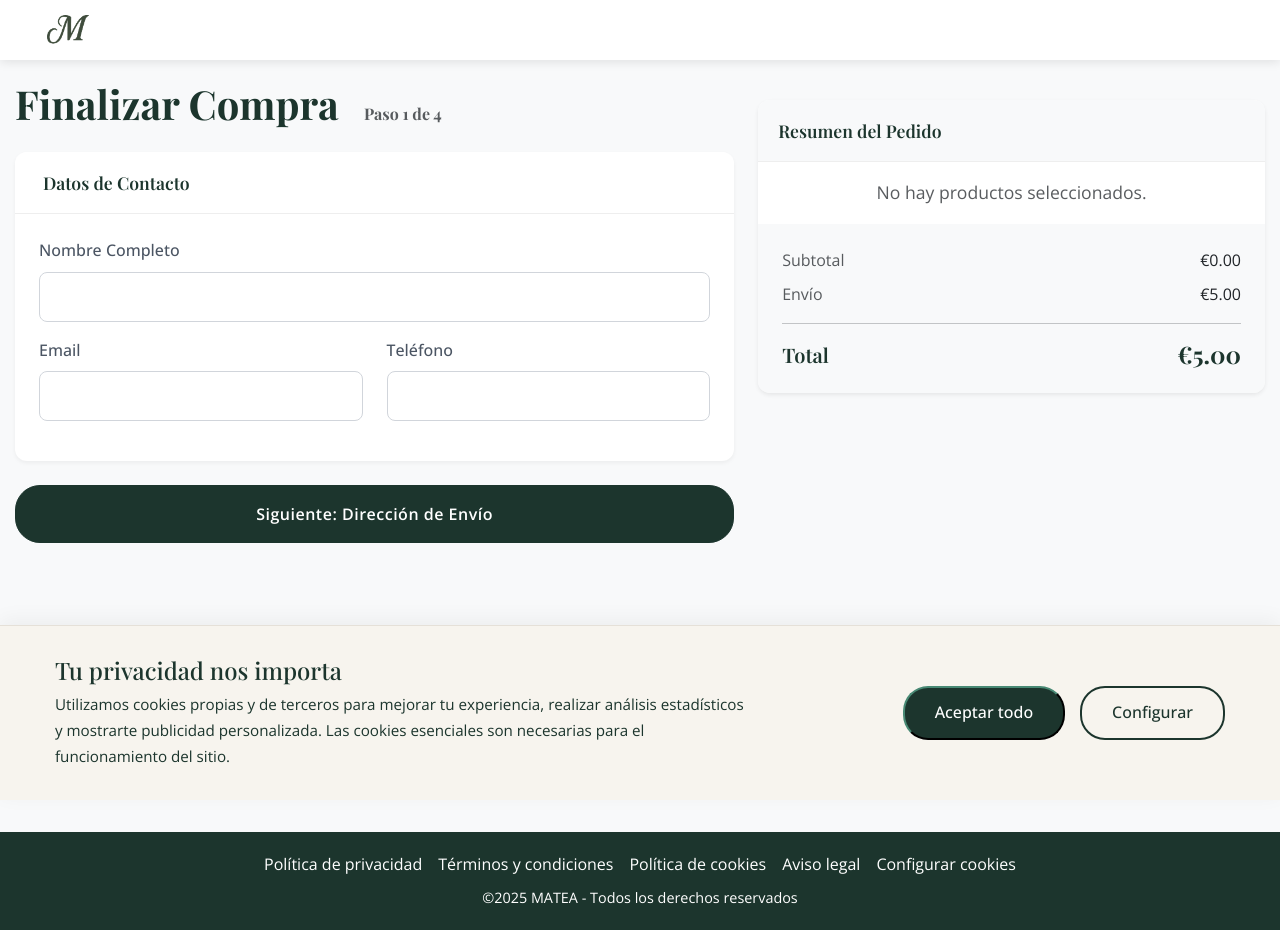
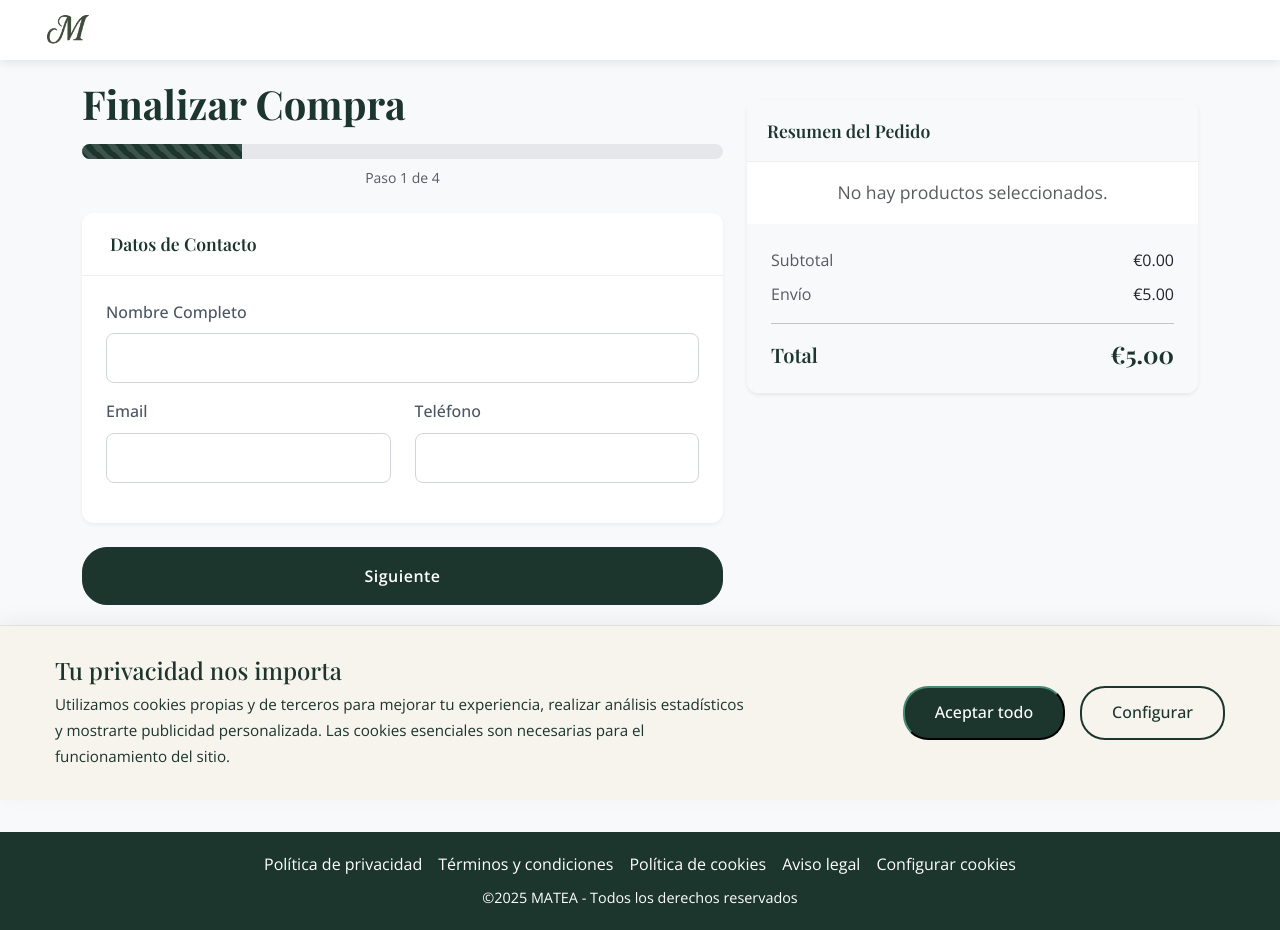
Before and after one commit to juanmah98/mateabags, an Angular app: page /checkout in a window 1280 px wide. Built offline with nearby package versions, Linux system fonts and the light colour scheme.

Commit message:
diseño de form

```diff
--- a/src/app/app.routes.ts
+++ b/src/app/app.routes.ts
@@ -2,15 +2,18 @@ import { Routes } from '@angular/router';
 import { authGuard } from './guards/auth.guard';
 import { adminGuard } from './core/guards/admin.guard';
 import { homeDateGuard } from './core/guards/home-date.guard';
+import { waitlistGuard } from './core/guards/waitlist.guard';
 
 export const routes: Routes = [
   {
     path: '',
-    loadComponent: () => import('./routes/waitlist/waitlist.component').then(m => m.WaitlistComponent)
+    loadComponent: () => import('./routes/waitlist/waitlist.component').then(m => m.WaitlistComponent),
+    canActivate: [waitlistGuard]
   },
   {
     path: 'waitlist',
-    loadComponent: () => import('./routes/waitlist/waitlist.component').then(m => m.WaitlistComponent)
+    loadComponent: () => import('./routes/waitlist/waitlist.component').then(m => m.WaitlistComponent),
+    canActivate: [waitlistGuard]
   },
   {
     path: 'home',
--- a/src/app/core/guards/home-date.guard.ts
+++ b/src/app/core/guards/home-date.guard.ts
@@ -1,16 +1,22 @@
 import { inject } from '@angular/core';
 import { Router, CanActivateFn } from '@angular/router';
 import { StorageService } from '../services/storage.service';
+import { LaunchService } from '../services/launch.service';
 
 /**
  * Guard temporal para el home
  * Protege el acceso hasta una fecha específica usando una clave temporal
- * Este guard NO es para autenticación de usuarios, solo para controlar
- * el acceso hasta el lanzamiento oficial
+ * O permite el acceso libre si ya se ha lanzado
  */
 export const homeDateGuard: CanActivateFn = (route, state) => {
     const router = inject(Router);
     const storageService = inject(StorageService);
+    const launchService = inject(LaunchService);
+
+    // Si ya se lanzó, permitir acceso libre
+    if (launchService.isLaunched()) {
+        return true;
+    }
 
     // Verificar si ya tiene la clave de acceso temporal guardada
     const storedKey = storageService.getSessionItem<string>('home_access_key');
--- /dev/null
+++ b/src/app/core/guards/waitlist.guard.ts
@@ -0,0 +1,19 @@
+import { inject } from '@angular/core';
+import { Router, CanActivateFn } from '@angular/router';
+import { LaunchService } from '../services/launch.service';
+
+/**
+ * Guard para la lista de espera
+ * Si ya se lanzó la aplicación, redirige al home
+ */
+export const waitlistGuard: CanActivateFn = (route, state) => {
+    const router = inject(Router);
+    const launchService = inject(LaunchService);
+
+    if (launchService.isLaunched()) {
+        router.navigate(['/home']);
+        return false;
+    }
+
+    return true;
+};
--- /dev/null
+++ b/src/app/core/services/launch.service.ts
@@ -0,0 +1,23 @@
+import { Injectable } from '@angular/core';
+
+@Injectable({
+    providedIn: 'root'
+})
+export class LaunchService {
+    // FECHA OBJETIVO
+    // 01 de febrero de 2026, 23:59:59 (Mes es 0-indexado en JS Date, 0 = Enero, 1 = Febrero)
+    // Nota: El comentario original decía "01 de febrero", pero new Date(2026, 0, 17) es 17 de Enero.
+    // Respetaré la fecha configurada en el código: 17 de Enero de 2026 a las 20:00:00
+    public readonly targetDate: Date = new Date(2026, 0, 17, 20, 0, 0);
+
+    constructor() { }
+
+    /**
+     * Verifica si la fecha actual es posterior a la fecha de lanzamiento.
+     * @returns true si ya se lanzó, false si aún estamos en espera.
+     */
+    isLaunched(): boolean {
+        const now = new Date();
+        return now > this.targetDate;
+    }
+}
--- a/src/app/routes/checkout/checkout.component.html
+++ b/src/app/routes/checkout/checkout.component.html
@@ -1,5 +1,5 @@
 <div class="checkout-container">
-    <div class="container-fluid">
+    <div class="container">
 
         <!-- Success Message -->
         <div *ngIf="isSuccess" class="success-message text-center py-5">
@@ -15,8 +15,15 @@
         <!-- Checkout Form -->
         <div *ngIf="!isSuccess" class="row">
             <div class="col-lg-7">
-                <h2 class="mb-4 section-title">Finalizar Compra <small class="text-muted fs-6 ms-3">Paso {{currentStep}}
-                        de 4</small></h2>
+                <h2 class="mb-3 section-title">Finalizar Compra</h2>
+                <div class="progress-container mb-4">
+                    <div class="progress" role="progressbar" [attr.aria-valuenow]="progressPercentage" aria-valuemin="0" aria-valuemax="100">
+                        <div class="progress-bar progress-bar-striped progress-bar-animated" [style.width.%]="progressPercentage">
+
+                        </div>
+                    </div>
+                    <small class="text-muted mt-2 d-block text-center">Paso {{currentStep}} de 4</small>
+                </div>
 
                 <form [formGroup]="checkoutForm" (ngSubmit)="onSubmit()">
 
@@ -46,8 +53,7 @@
                                 </div>
                             </div>
                         </div>
-                        <button type="button" class="btn btn-primary w-100 py-3" (click)="nextStep()">Siguiente:
-                            Dirección de Envío</button>
+                        <button type="button" class="btn btn-primary w-100 py-3" (click)="nextStep()">Siguiente</button>
                     </div>
 
                     <!-- Paso 2: Dirección de Envío -->
@@ -94,10 +100,9 @@
                             </div>
                         </div>
                         <div class="d-flex gap-2">
-                            <button type="button" class="btn btn-outline-secondary flex-fill py-3"
+                            <button type="button" class="btn btn-outline-primary flex-fill py-3"
                                 (click)="prevStep()">Atrás</button>
-                            <button type="button" class="btn btn-primary flex-fill py-3" (click)="nextStep()">Siguiente:
-                                Regalo</button>
+                            <button type="button" class="btn btn-primary flex-fill py-3" (click)="nextStep()">Siguiente</button>
                         </div>
                     </div>
 
@@ -124,10 +129,9 @@
                             </div>
                         </div>
                         <div class="d-flex gap-2">
-                            <button type="button" class="btn btn-outline-secondary flex-fill py-3"
+                            <button type="button" class="btn btn-outline-primary flex-fill py-3"
                                 (click)="prevStep()">Atrás</button>
-                            <button type="button" class="btn btn-primary flex-fill py-3" (click)="nextStep()">Siguiente:
-                                Pago</button>
+                            <button type="button" class="btn btn-primary flex-fill py-3" (click)="nextStep()">Siguiente</button>
                         </div>
                     </div>
 
@@ -168,7 +172,7 @@
                             </div>
                         </div>
                         <div class="d-flex gap-2">
-                            <button type="button" class="btn btn-outline-secondary flex-fill py-3"
+                            <button type="button" class="btn btn-outline-primary flex-fill py-3"
                                 (click)="prevStep()">Atrás</button>
                             <button type="submit" class="btn btn-primary flex-fill py-3"
                                 [disabled]="checkoutForm.invalid || isLoading">
--- a/src/app/routes/checkout/checkout.component.scss
+++ b/src/app/routes/checkout/checkout.component.scss
@@ -8,6 +8,25 @@
 .section-title {
     color: #1C352D;
     font-weight: 700;
+}
+
+.progress-container {
+    .progress {
+        height: 15px;
+        border-radius: 15px;
+        background-color: #e5e7eb;
+        overflow: hidden;
+
+        .progress-bar {
+            background-color: #1C352D;
+            font-weight: 600;
+            font-size: 0.9rem;
+            display: flex;
+            align-items: center;
+            justify-content: center;
+            transition: width 0.4s ease;
+        }
+    }
 }
 
 .card {
@@ -75,6 +94,25 @@
     }
 }
 
+.btn-outline-primary {
+    background-color: transparent;
+    border-color: #1C352D;
+    font-weight: 600;
+    letter-spacing: 0.5px;
+    transition: all 0.3s;
+    color: #1C352D;
+    border-radius: 25px;
+
+    &:hover {
+        background-color: (#1C352D);
+        border-color: (#1C352D);
+        transform: translateY(-1px);
+        color: #fff;
+    }
+
+}
+
+
 .icon-circle {
     width: 80px;
     height: 80px;
--- a/src/app/routes/checkout/checkout.component.ts
+++ b/src/app/routes/checkout/checkout.component.ts
@@ -67,6 +67,10 @@ export class CheckoutComponent implements OnInit {
   get addressForm() { return this.checkoutForm.get('address') as FormGroup; }
   get giftForm() { return this.checkoutForm.get('gift') as FormGroup; }
   get paymentForm() { return this.checkoutForm.get('payment') as FormGroup; }
+
+  get progressPercentage(): number {
+    return (this.currentStep / 4) * 100;
+  }
 
   ngOnInit(): void {
     // Si no hay items (acceso directo por URL), redirigir
--- a/src/app/routes/waitlist/waitlist.component.ts
+++ b/src/app/routes/waitlist/waitlist.component.ts
@@ -4,6 +4,8 @@ import { FormsModule } from '@angular/forms';
 import { RouterModule } from '@angular/router';
 import { SupabaseService } from '../../core/services/supabase.service';
 import { animate, stagger } from 'animejs';
+
+import { LaunchService } from '../../core/services/launch.service';
 
 @Component({
   selector: 'app-waitlist',
@@ -13,10 +15,8 @@ import { animate, stagger } from 'animejs';
   styleUrl: './waitlist.component.scss'
 })
 export class WaitlistComponent implements OnInit, OnDestroy, AfterViewInit {
-  // FECHA OBJETIVO - Cambia esta fecha según necesites
-  // Formato: año, mes (0-11), día, hora, minuto, segundo
-  targetDate: Date = new Date(2026, 0, 17, 20, 0, 0); // 01 de febrero de 2026, 23:59:59
-
+  // FECHA OBJETIVO - Ahora viene del servicio
+  targetDate: Date;
 
   // Datos del formulario
   formData = {
@@ -40,7 +40,12 @@ export class WaitlistComponent implements OnInit, OnDestroy, AfterViewInit {
 
   private countdownInterval: any;
   private errorTimeoutId?: ReturnType<typeof setTimeout>;
-  constructor(private supabaseService: SupabaseService) { }
+  constructor(
+    private supabaseService: SupabaseService,
+    private launchService: LaunchService
+  ) {
+    this.targetDate = this.launchService.targetDate;
+  }
 
   ngOnInit() {
     this.startCountdown();
```
